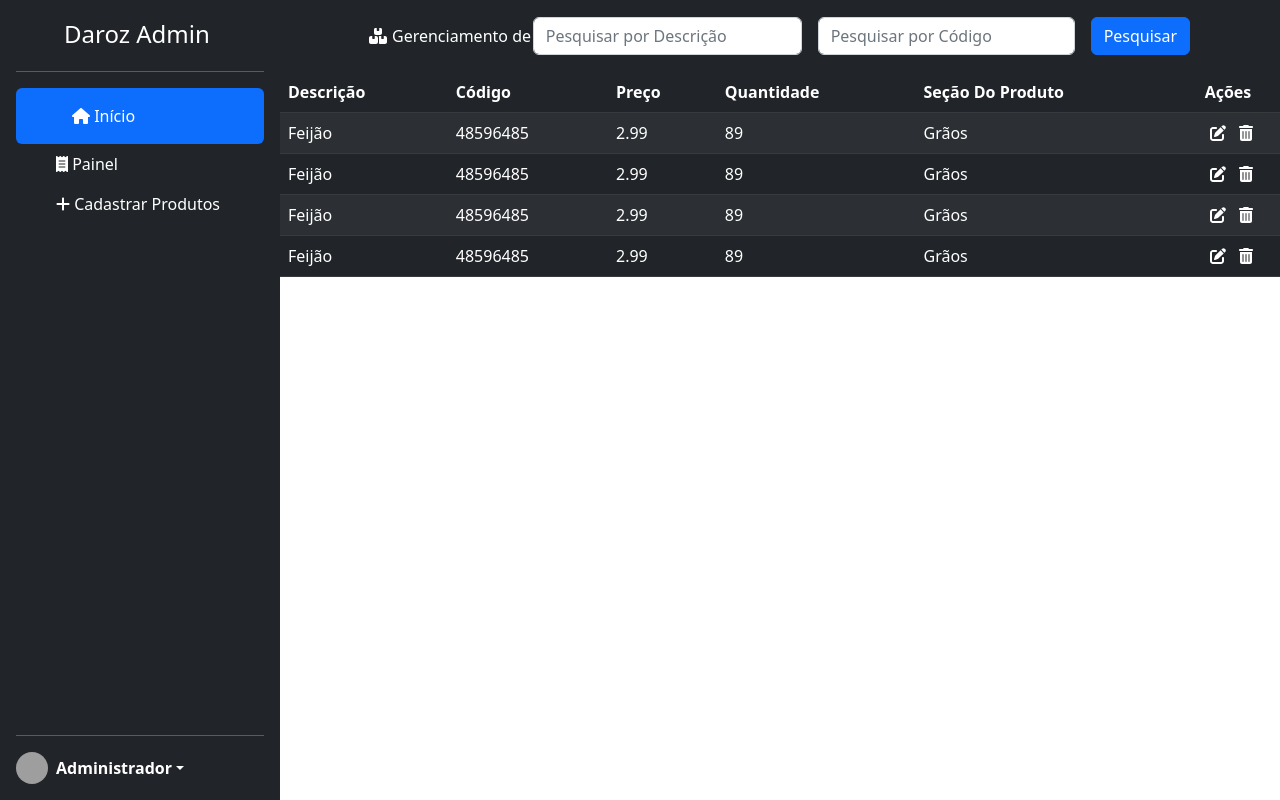
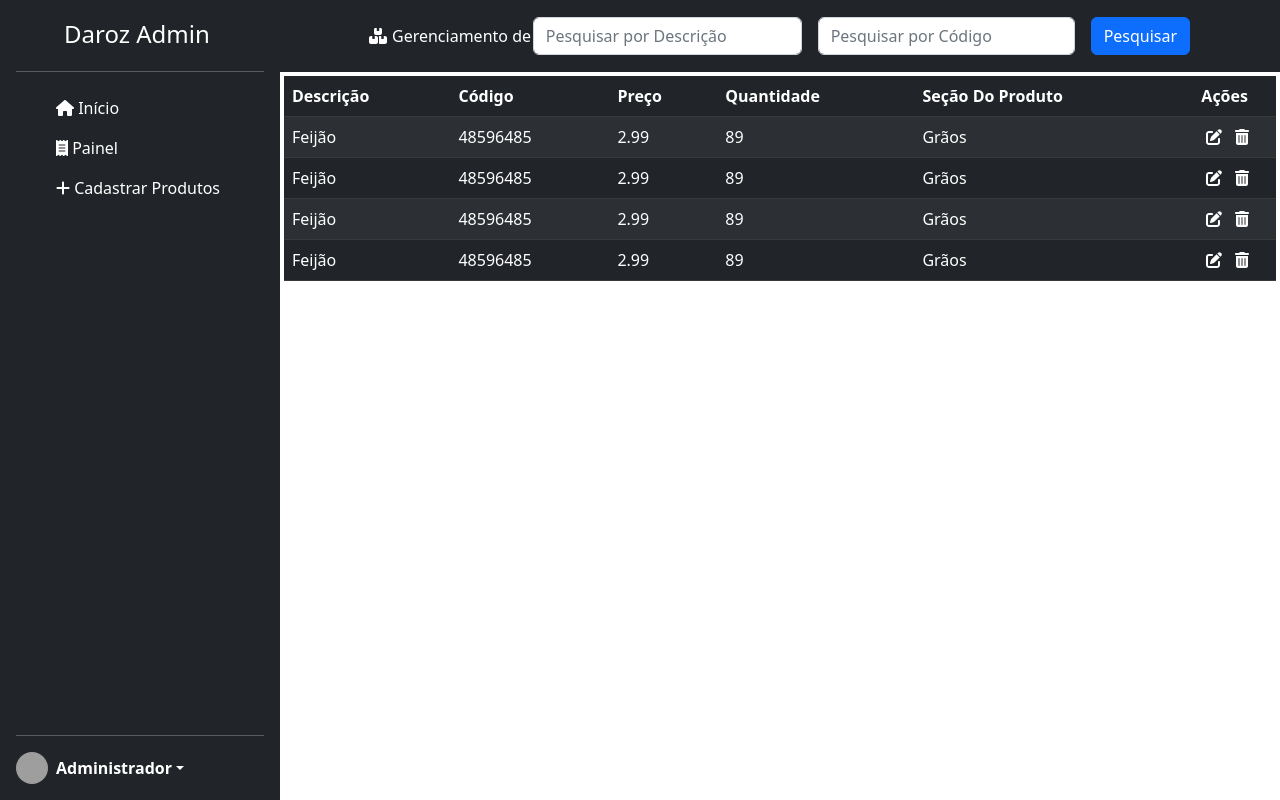
Before and after one commit to geraldodf/supermarket-admin-next, a Next.js app: page / in a window 1280 px wide. Built offline with nearby package versions, Linux system fonts and the light colour scheme; grey boxes are pictures that could not be loaded.

Commit message:
Fazendo algumas alterações de estilos.

```diff
--- a/src/components/MenuLateral.tsx
+++ b/src/components/MenuLateral.tsx
@@ -23,25 +23,25 @@ export default function MenuLateral(props: MenuLateralProps) {
                 </Link>
                 <hr/>
                 <ul className="nav nav-pills flex-column mb-auto">
-                    <li className="nav-item nav-link active" onClick={() => props.escolherTela('tabela')}>
-                        <a href="#" className="nav-link text-white" aria-current="page">
+                    <li onClick={() => props.escolherTela('tabela')}>
+                        <a href="#" className="nav-link text-white">
                             <svg className="bi pe-none me-2" width="16" height="16">
                             </svg>
                             <FontAwesomeIcon icon={faHouse}/> Início
                         </a>
                     </li>
                     <li>
-                        <a href="#" className="nav-item nav-link text-white">
+                        <a href="#" className="nav-link text-white">
                             <svg className="bi pe-none me-2" width="16" height="16">
                             </svg>
-                            <FontAwesomeIcon icon={faReceipt}/>    Painel
+                            <FontAwesomeIcon icon={faReceipt}/> Painel
                         </a>
                     </li>
                     <li onClick={() => props.escolherTela('formulario')}>
                         <a href="#" className="nav-item nav-link text-white">
                             <svg className="bi pe-none me-2" width="16" height="16">
                             </svg>
-                            <FontAwesomeIcon icon={faPlus} /> Cadastrar Produtos
+                            <FontAwesomeIcon icon={faPlus}/> Cadastrar Produtos
                         </a>
                     </li>
                 </ul>
--- a/src/components/TabelaProdutos.tsx
+++ b/src/components/TabelaProdutos.tsx
@@ -1,13 +1,11 @@
 import {faTrashCan, faPenToSquare, faPlus} from "@fortawesome/free-solid-svg-icons";
 import {FontAwesomeIcon} from "@fortawesome/react-fontawesome";
-import {right} from "@popperjs/core";
 
 export default function TabelaProdutos() {
     return (
         <>
-
-            <table style={{border: "1px solid #ffffff !important"}}
-                   className="table-responsive  table  table-striped table-dark">
+            <div className={`p-1`}>
+                <table className="table-responsive  table table-hover table-striped table-dark">
                     <thead>
                     <tr className={`fw-bold`}>
                         <th scope="col">Descrição</th>
@@ -66,7 +64,7 @@ export default function TabelaProdutos() {
 
                     </tbody>
                 </table>
-
+            </div>
         </>
     )
 }
```
Lines whose indentation alone changed are shown as unchanged.
